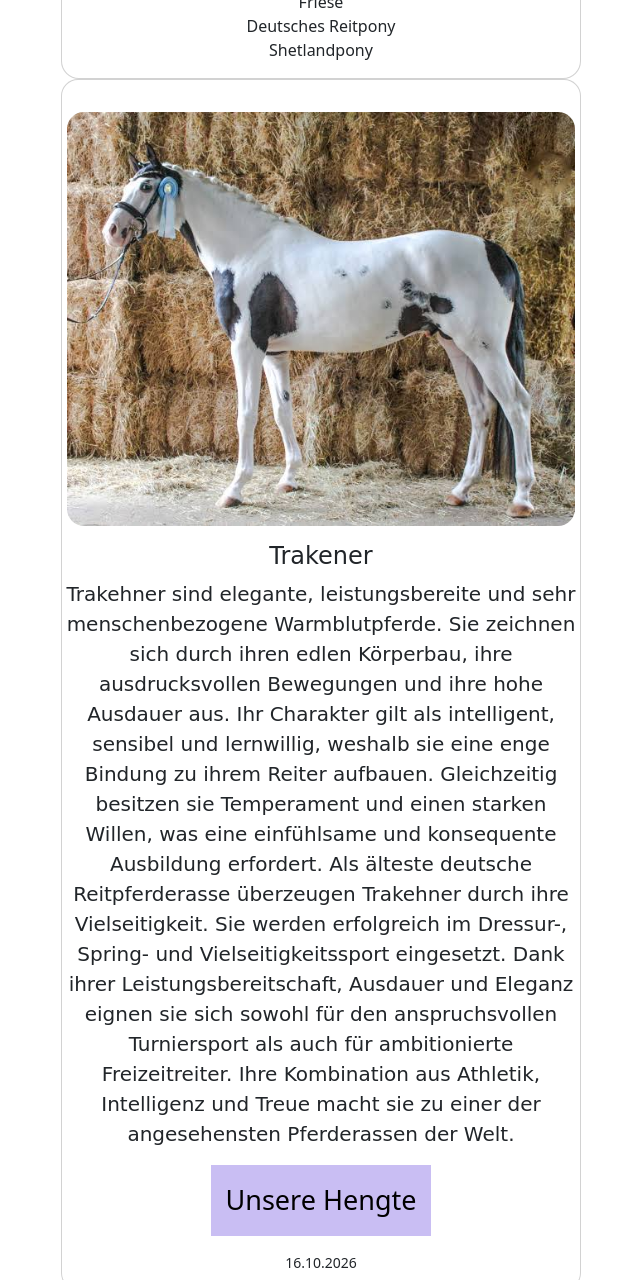
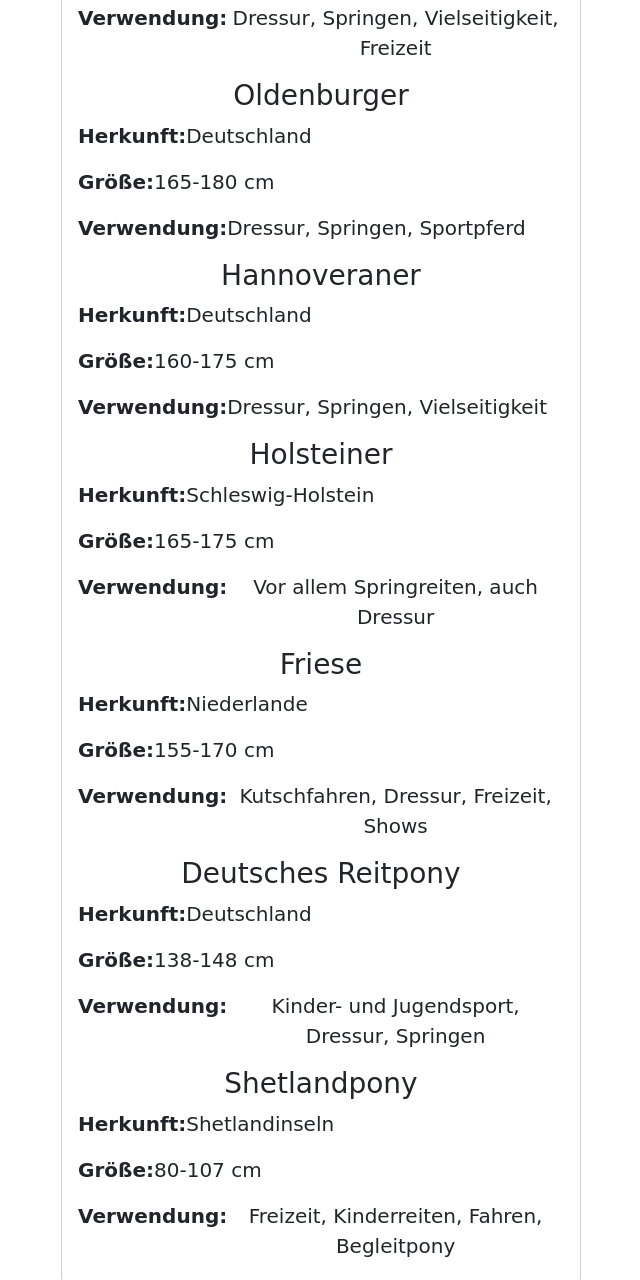
Before and after one commit to Nadine200910/Meine_Website, a website: page Rassen.html in a window 1280 px wide. Shown: the part 546-1826 px from the top of the page, without its empty margins (330-970 px from the left). Drawn offline with nearby package versions, Linux system fonts and the light colour scheme.

Commit message:
Add files via upload

```diff
--- a/Rassen.html
+++ b/Rassen.html
@@ -73,7 +73,7 @@
         <button type="button" id="suchenButtonRassen" onclick="rasseSuchen()">Suchen</button>
     </search>
     <ul id="itemList">
-        <div id="itemList1" class="card card-body" style="max-width: 42%;">
+        <div id="itemList" class="card card-body" style="max-width: 42%; display: flex;">
             <h1>Pferderassen</h1>
             <p class="card-text"> Wir Züchten am meisten schecken Trakener. Jedes Jahr machen wir auch bei den Fohlen
                 des
@@ -81,6 +81,9 @@
                 uns
                 haben auch schon die ein oder anderen gewonnen und zum Beispiel ist unser Spekulatius das Fohlenfrühling
                 2026.</p>
+                <div id="itemList1" style="display: flex; flex-direction: column;">
+
+                </div>
         </div>
         <li class="item" id="trakener">
             <div class="flex-box">
--- a/script.js
+++ b/script.js
@@ -78,10 +78,64 @@ function tunierSuchen() {
 }
 
 //Arrays
-let pferde = ["Die Rassen die ich ihnen vorstelle:", "Trakener", "Oldenburger", "Hannoveraner", "Holsteiner", "Friese", "Deutsches Reitpony", "Shetlandpony"];
+
+
+let pferde = [
+    {
+        name: "Trakehner",
+        herkunft: "Ostpreußen",
+        grösse: "160-170 cm",
+        verwendung: "Dressur, Springen, Vielseitigkeit, Freizeit"
+    },
+    {
+        name: "Oldenburger",
+        herkunft: "Deutschland",
+        grösse: "165-180 cm",
+        verwendung: "Dressur, Springen, Sportpferd"
+    },
+    {
+        name: "Hannoveraner",
+        herkunft: "Deutschland",
+        grösse: "160-175 cm",
+        verwendung: "Dressur, Springen, Vielseitigkeit"
+    },
+    {
+        name: "Holsteiner",
+        herkunft: "Schleswig-Holstein",
+        grösse: "165-175 cm",
+        verwendung: "Vor allem Springreiten, auch Dressur"
+    },
+    {
+        name: "Friese",
+        herkunft: "Niederlande",
+        grösse: "155-170 cm",
+        verwendung: "Kutschfahren, Dressur, Freizeit, Shows"
+    },
+    {
+        name: "Deutsches Reitpony",
+        herkunft: "Deutschland",
+        grösse: "138-148 cm",
+        verwendung: "Kinder- und Jugendsport, Dressur, Springen"
+    },
+    {
+        name: "Shetlandpony",
+        herkunft: "Shetlandinseln",
+        grösse: "80-107 cm",
+        verwendung: "Freizeit, Kinderreiten, Fahren, Begleitpony"
+    }
+];
+
 let liste = document.getElementById("itemList1");
+
 for (let i = 0; i < pferde.length; i++) {
     let li = document.createElement("li");
-    li.textContent = pferde[i];
+
+    li.innerHTML = `
+        <h3>${pferde[i].name}</h3>
+        <p><strong>Herkunft:</strong> ${pferde[i].herkunft}</p>
+        <p><strong>Größe:</strong> ${pferde[i].grösse}</p>
+        <p><strong>Verwendung:</strong> ${pferde[i].verwendung}</p>
+    `;
+
     liste.appendChild(li);
 }
```
